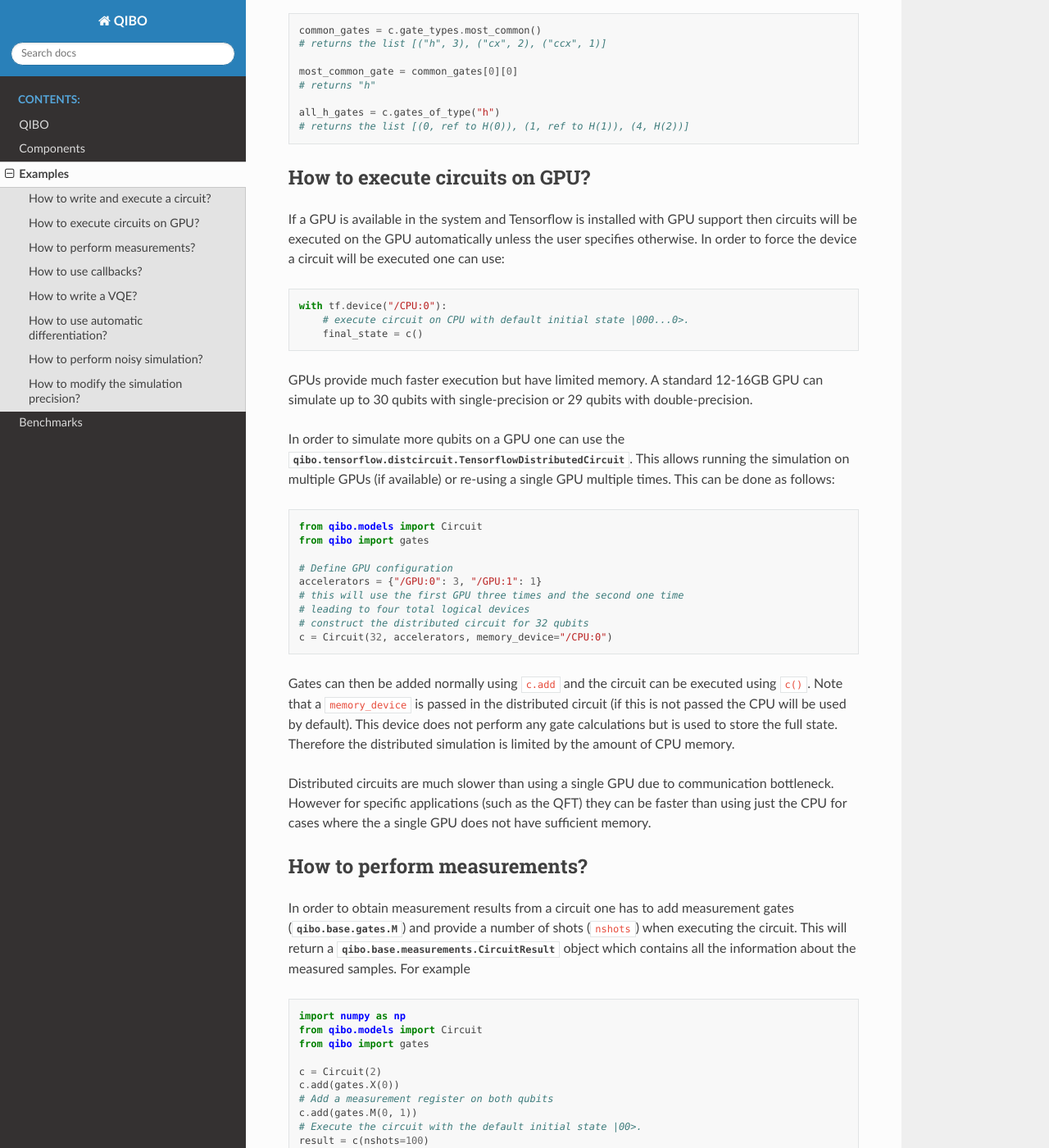
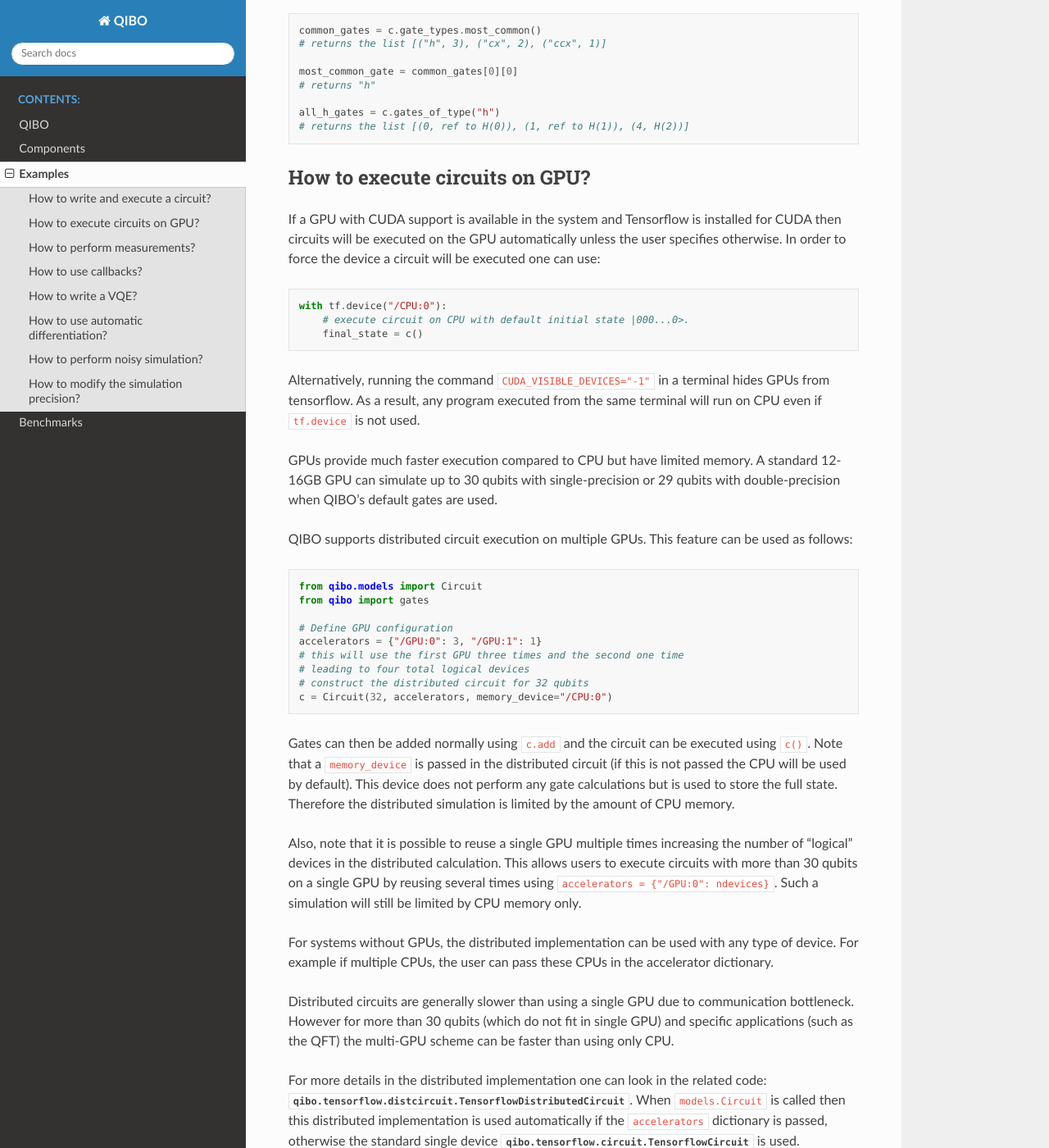
Before and after one commit to qiboteam/qibo, a Sphinx documentation site: the page built from doc/source/examples.rst, in a window 1280 px wide and 1400 px high, scrolled down 1559 px. Shown: the whole window at 82% size. Built offline with Sphinx 7.4.7 and the Read the Docs theme 2.0.0, drawn with Linux system fonts in a browser that asks for light colours; some of the changed text lies outside the part shown.

Commit message:
Update examples to fix comments

```diff
--- a/doc/source/examples.rst
+++ b/doc/source/examples.rst
@@ -22,11 +22,13 @@
     # Define an initial state (optional - default initial state is |00>)
     initial_state = np.ones(4) / 2.0
     # Execute the circuit and obtain the final state
-    final_state = c(initial_state) # c(initial_state) also works
+    final_state = c(initial_state) # c.execute(initial_state) also works
     print(final_state.numpy())
     # should print `np.array([1, 0, 0, 0])`
 
-If you are planning to freeze the circuit and just query for different initial states then you can use the ``Circuit.compile`` method which will improve the evaluation performance, e.g.:
+If you are planning to freeze the circuit and just query for different initial
+states then you can use the ``Circuit.compile`` method which will improve
+evaluation performance, e.g.:
 
 .. code-block:: python
 
@@ -46,7 +48,7 @@
         c(init_state)
 
 Note that compiling is only supported when native tensorflow gates are used.
-These are much slower than the default gates which use custom operators.
+These are much slower than the default gates which use custom tensorflow operators.
 
 It is possible to print a summary of the circuit using ``circuit.summary()``.
 This will print basic information about the circuit, including its depth, the
@@ -95,9 +97,10 @@
 How to execute circuits on GPU?
 -------------------------------
 
-If a GPU is available in the system and Tensorflow is installed with GPU support
-then circuits will be executed on the GPU automatically unless the user specifies
-otherwise. In order to force the device a circuit will be executed one can use:
+If a GPU with CUDA support is available in the system and Tensorflow is installed
+for CUDA then circuits will be executed on the GPU automatically unless the user
+specifies otherwise. In order to force the device a circuit will be executed
+one can use:
 
 .. code-block::  python
 
@@ -105,14 +108,16 @@
         # execute circuit on CPU with default initial state |000...0>.
         final_state = c()
 
-GPUs provide much faster execution but have limited memory. A standard 12-16GB
-GPU can simulate up to 30 qubits with single-precision or 29 qubits with
-double-precision.
+Alternatively, running the command ``CUDA_VISIBLE_DEVICES="-1"`` in a terminal
+hides GPUs from tensorflow. As a result, any program executed from the same
+terminal will run on CPU even if ``tf.device`` is not used.
 
-In order to simulate more qubits on a GPU one can use the
-:class:`qibo.tensorflow.distcircuit.TensorflowDistributedCircuit`. This allows
-running the simulation on multiple GPUs (if available) or re-using a single GPU
-multiple times. This can be done as follows:
+GPUs provide much faster execution compared to CPU but have limited memory.
+A standard 12-16GB GPU can simulate up to 30 qubits with single-precision
+or 29 qubits with double-precision when QIBO's default gates are used.
+
+QIBO supports distributed circuit execution on multiple GPUs. This feature can
+be used as follows:
 
 .. code-block::  python
 
@@ -132,10 +137,26 @@
 any gate calculations but is used to store the full state. Therefore the
 distributed simulation is limited by the amount of CPU memory.
 
-Distributed circuits are much slower than using a single GPU due to communication
-bottleneck. However for specific applications (such as the QFT) they can
-be faster than using just the CPU for cases where the a single GPU does not have
-sufficient memory.
+Also, note that it is possible to reuse a single GPU multiple times increasing the number of
+"logical" devices in the distributed calculation. This allows users to execute
+circuits with more than 30 qubits on a single GPU by reusing several times using
+``accelerators = {"/GPU:0": ndevices}``. Such a simulation will still be limited
+by CPU memory only.
+
+For systems without GPUs, the distributed implementation can be used with any
+type of device. For example if multiple CPUs, the user can pass these CPUs in the
+accelerator dictionary.
+
+Distributed circuits are generally slower than using a single GPU due to communication
+bottleneck. However for more than 30 qubits (which do not fit in single GPU) and
+specific applications (such as the QFT) the multi-GPU scheme can be faster than
+using only CPU.
+
+For more details in the distributed implementation one can look in the related
+code: :class:`qibo.tensorflow.distcircuit.TensorflowDistributedCircuit`. When
+``models.Circuit`` is called then this distributed implementation is used automatically
+if the ``accelerators`` dictionary is passed, otherwise the standard single device
+:class:`qibo.tensorflow.circuit.TensorflowCircuit` is used.
 
 
 .. _measurement-examples:
```
